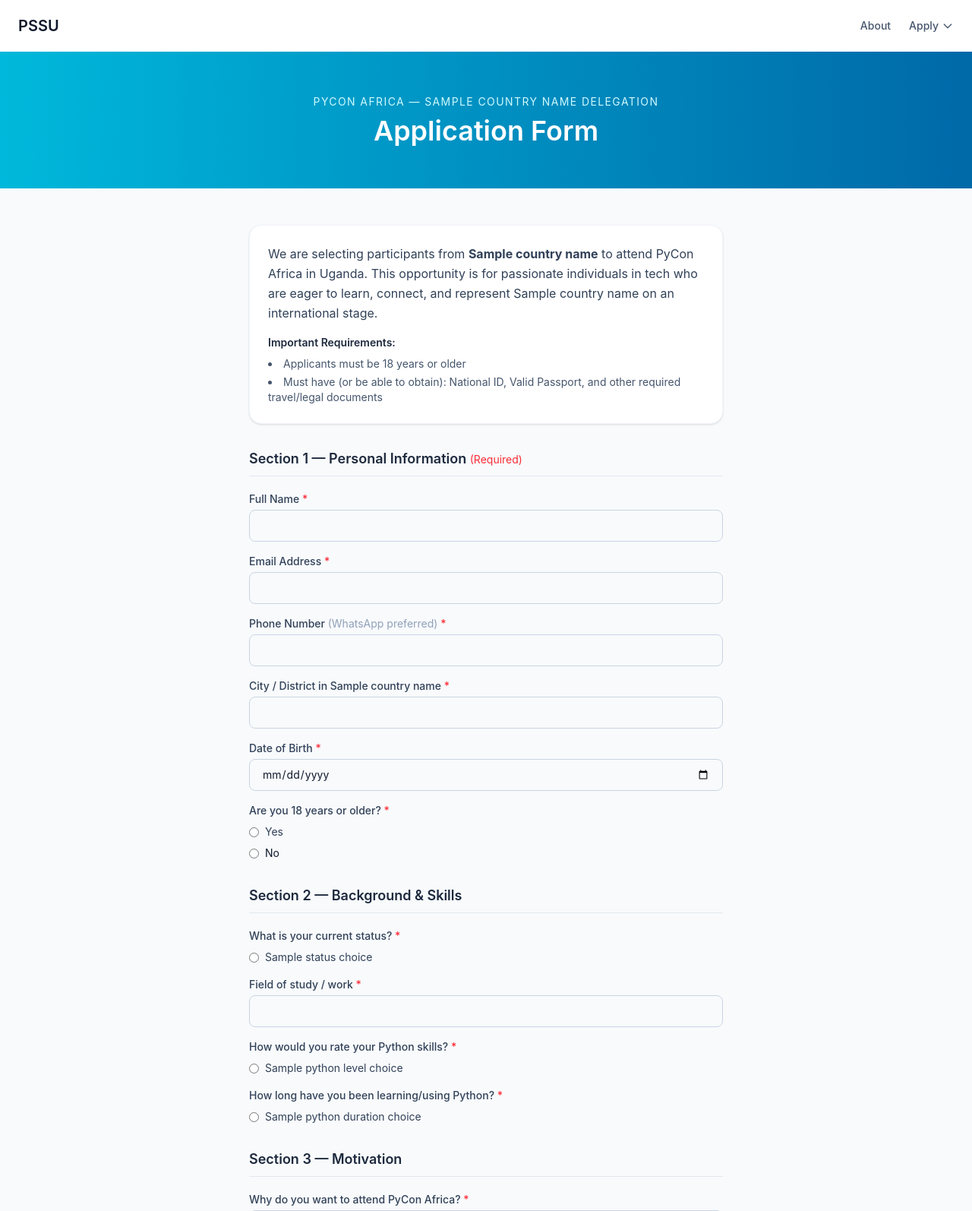
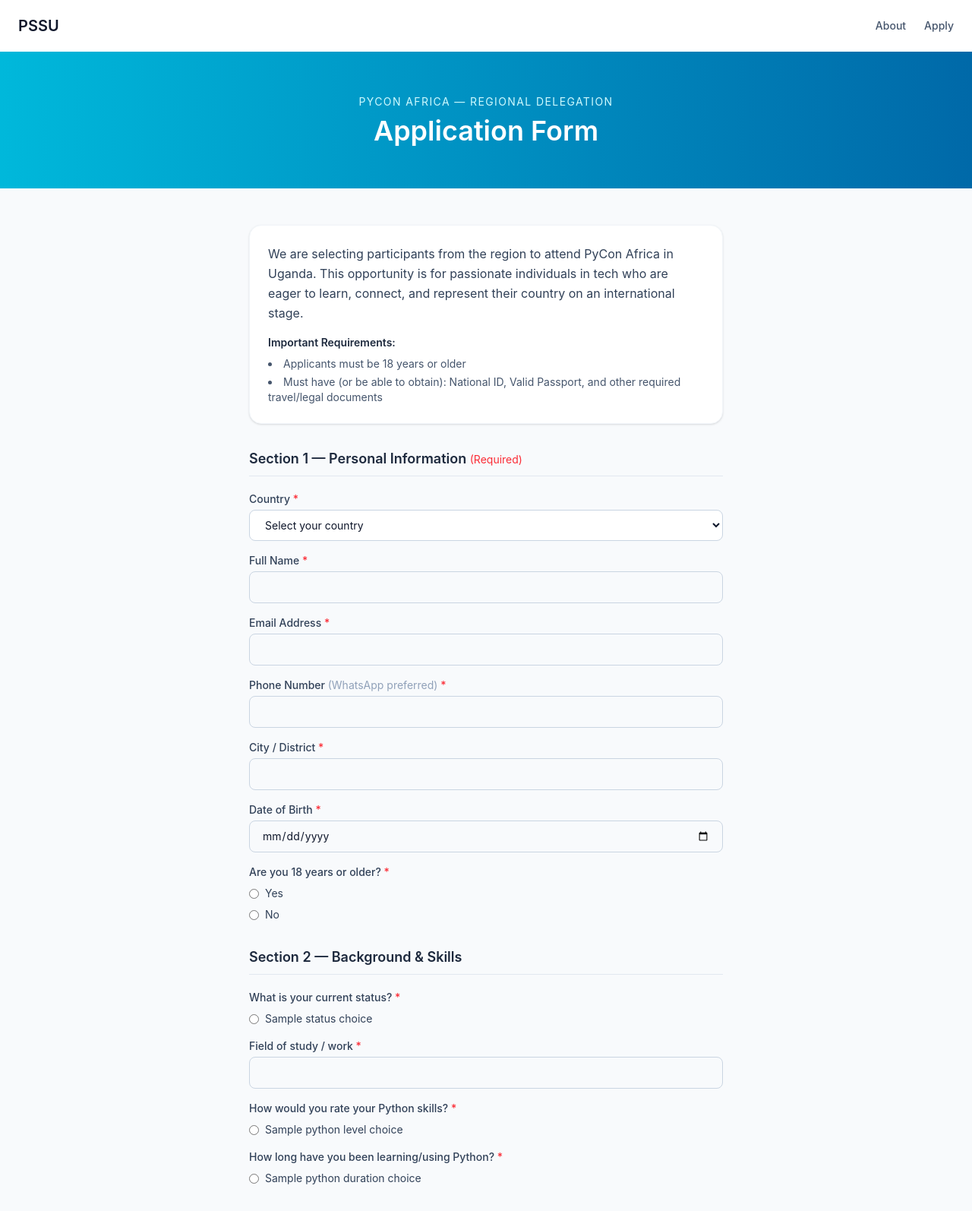
Before and after one commit to PyconUg/pssu.ug, a Django app: template templates/apply.html in a window 1280 px wide. Shown: the top 1594 px of the page at 76% size. Run offline with Django 5.2, Linux system fonts and the light colour scheme; the template is opened without the code that fills it: most values are stand-ins (such as "Sample title", 1, 10 or a date in 2020); style sheets or scripts are compiled from the project's sources.

Commit message:
merge the regional pages into one and use a dropdown for countries

```diff
--- a/core/urls.py
+++ b/core/urls.py
@@ -5,6 +5,6 @@ from website import views
 urlpatterns = [
     path("admin/", admin.site.urls),
     path("", views.home, name="home"),
-    path("apply/<str:country>/", views.apply, name="apply"),
-    path("apply/<str:country>/success/", views.apply_success, name="apply_success"),
+    path("apply/", views.apply, name="apply"),
+    path("apply/success/", views.apply_success, name="apply_success"),
 ]
--- a/templates/apply.html
+++ b/templates/apply.html
@@ -2,7 +2,7 @@
 
 {% block content %}
 <div class="bg-gradient-to-r from-cyan-500 to-sky-700 text-white py-14 px-6 text-center">
-    <p class="text-sm uppercase tracking-widest text-cyan-100 mb-2">PyCon Africa — {{ country_name }} Delegation</p>
+    <p class="text-sm uppercase tracking-widest text-cyan-100 mb-2">PyCon Africa — Regional Delegation</p>
     <h1 class="text-3xl sm:text-4xl font-semibold">Application Form</h1>
 </div>
 
@@ -11,9 +11,9 @@
     <!-- Description -->
     <div class="bg-white rounded-2xl p-6 shadow-sm border border-slate-100 mb-8">
         <p class="text-slate-700 leading-relaxed mb-4">
-            We are selecting participants from <strong>{{ country_name }}</strong> to attend PyCon Africa in Uganda.
-            This opportunity is for passionate individuals in tech who are eager to learn, connect, and represent
-            {{ country_name }} on an international stage.
+            We are selecting participants from the region to attend PyCon Africa in Uganda.
+            This opportunity is for passionate individuals in tech who are eager to learn, connect,
+            and represent their country on an international stage.
         </p>
         <p class="text-sm font-semibold text-slate-800 mb-2">Important Requirements:</p>
         <ul class="text-sm text-slate-600 space-y-1 list-disc list-inside">
@@ -32,6 +32,16 @@
             </h2>
             <div class="space-y-4">
                 <div>
+                    <label class="block text-sm font-medium text-slate-700 mb-1" for="country">Country <span class="text-red-500">*</span></label>
+                    <select id="country" name="country" required
+                        class="w-full rounded-lg border border-slate-300 px-4 py-2.5 text-sm focus:outline-none focus:ring-2 focus:ring-sky-500 bg-white">
+                        <option value="" disabled selected>Select your country</option>
+                        {% for value, label in countries %}
+                        <option value="{{ value }}">{{ label }}</option>
+                        {% endfor %}
+                    </select>
+                </div>
+                <div>
                     <label class="block text-sm font-medium text-slate-700 mb-1" for="full_name">Full Name <span class="text-red-500">*</span></label>
                     <input type="text" id="full_name" name="full_name" required
                         class="w-full rounded-lg border border-slate-300 px-4 py-2.5 text-sm focus:outline-none focus:ring-2 focus:ring-sky-500" />
@@ -47,7 +57,7 @@
                         class="w-full rounded-lg border border-slate-300 px-4 py-2.5 text-sm focus:outline-none focus:ring-2 focus:ring-sky-500" />
                 </div>
                 <div>
-                    <label class="block text-sm font-medium text-slate-700 mb-1" for="city">City / District in {{ country_name }} <span class="text-red-500">*</span></label>
+                    <label class="block text-sm font-medium text-slate-700 mb-1" for="city">City / District <span class="text-red-500">*</span></label>
                     <input type="text" id="city" name="city" required
                         class="w-full rounded-lg border border-slate-300 px-4 py-2.5 text-sm focus:outline-none focus:ring-2 focus:ring-sky-500" />
                 </div>
@@ -62,7 +72,7 @@
                         <label class="flex items-center gap-2 text-sm text-slate-700 cursor-pointer">
                             <input type="radio" name="is_18" value="yes" required class="accent-sky-600" /> Yes
                         </label>
-                        <label class="flex items-center gap-2 text-sm cursor-pointer" id="no-label">
+                        <label class="flex items-center gap-2 text-sm text-slate-700 cursor-pointer">
                             <input type="radio" name="is_18" value="no" id="age-no" class="accent-red-500" /> No
                         </label>
                     </div>
@@ -191,7 +201,7 @@
                             </div>
                         </div>
                         <div>
-                            <p class="text-sm text-slate-600 mb-1">Represent {{ country_name }} professionally?</p>
+                            <p class="text-sm text-slate-600 mb-1">Represent your country professionally?</p>
                             <div class="flex gap-6">
                                 <label class="flex items-center gap-2 text-sm text-slate-700 cursor-pointer">
                                     <input type="radio" name="represent_professionally" value="yes" required class="accent-sky-600" /> Yes
@@ -215,7 +225,7 @@
                     </div>
                 </div>
                 <div>
-                    <label class="block text-sm font-medium text-slate-700 mb-1" for="represent_how">How will you represent {{ country_name }} at the conference? <span class="text-red-500">*</span></label>
+                    <label class="block text-sm font-medium text-slate-700 mb-1" for="represent_how">How will you represent your country at the conference? <span class="text-red-500">*</span></label>
                     <textarea id="represent_how" name="represent_how" rows="4" required
                         class="w-full rounded-lg border border-slate-300 px-4 py-2.5 text-sm focus:outline-none focus:ring-2 focus:ring-sky-500 resize-y"></textarea>
                 </div>
--- a/templates/apply_success.html
+++ b/templates/apply_success.html
@@ -6,13 +6,13 @@
         <div class="text-5xl mb-6">🎉</div>
         <h1 class="text-2xl font-semibold text-slate-900 mb-4">Thank you for applying!</h1>
         <p class="text-slate-600 leading-relaxed mb-2">
-            Thank you for applying to be part of the <strong>{{ country_name }} delegation</strong> to PyCon Africa.
+            Thank you for applying to be part of the regional delegation to PyCon Africa.
         </p>
         <p class="text-slate-600 leading-relaxed mb-2">
             Selected applicants will be contacted via email.
         </p>
         <p class="text-slate-600 leading-relaxed mb-8">
-            We're excited to see how you'll represent {{ country_name }}!
+            We're excited to see how you'll represent your country!
         </p>
         <a href="/" class="inline-flex items-center justify-center rounded-full bg-sky-600 px-6 py-3 text-sm font-semibold text-white shadow-lg transition hover:bg-sky-700 no-underline">
             Back to Home
--- a/templates/base.html
+++ b/templates/base.html
@@ -14,26 +14,7 @@
             <nav class="flex items-center gap-6">
                 <a href="#about" class="text-slate-600 hover:text-slate-900 no-underline text-sm font-medium">About</a>
 
-                <!-- Regional apply dropdown -->
-                <div class="relative group">
-                    <button class="flex items-center gap-1 text-slate-600 hover:text-slate-900 text-sm font-medium cursor-pointer bg-transparent border-none p-0">
-                        Apply
-                        <svg class="w-4 h-4 transition-transform group-hover:rotate-180" fill="none" stroke="currentColor" viewBox="0 0 24 24">
-                            <path stroke-linecap="round" stroke-linejoin="round" stroke-width="2" d="M19 9l-7 7-7-7"/>
-                        </svg>
-                    </button>
-                    <div class="absolute right-0 top-full mt-2 w-44 bg-white rounded-xl shadow-lg border border-slate-100 py-1 invisible opacity-0 group-hover:visible group-hover:opacity-100 transition-all duration-150 z-50">
-                        <a href="{% url 'apply' 'rwanda' %}" class="block px-4 py-2.5 text-sm text-slate-700 hover:bg-slate-50 hover:text-slate-900 no-underline">
-                            🇷🇼 Rwanda
-                        </a>
-                        <a href="{% url 'apply' 'kenya' %}" class="block px-4 py-2.5 text-sm text-slate-700 hover:bg-slate-50 hover:text-slate-900 no-underline">
-                            🇰🇪 Kenya
-                        </a>
-                        <a href="{% url 'apply' 'tanzania' %}" class="block px-4 py-2.5 text-sm text-slate-700 hover:bg-slate-50 hover:text-slate-900 no-underline">
-                            🇹🇿 Tanzania
-                        </a>
-                    </div>
-                </div>
+                <a href="{% url 'apply' %}" class="text-slate-600 hover:text-slate-900 no-underline text-sm font-medium">Apply</a>
             </nav>
         </div>
     </header>
```
Also changed, not shown: website/views.py (+19 -26 lines).
